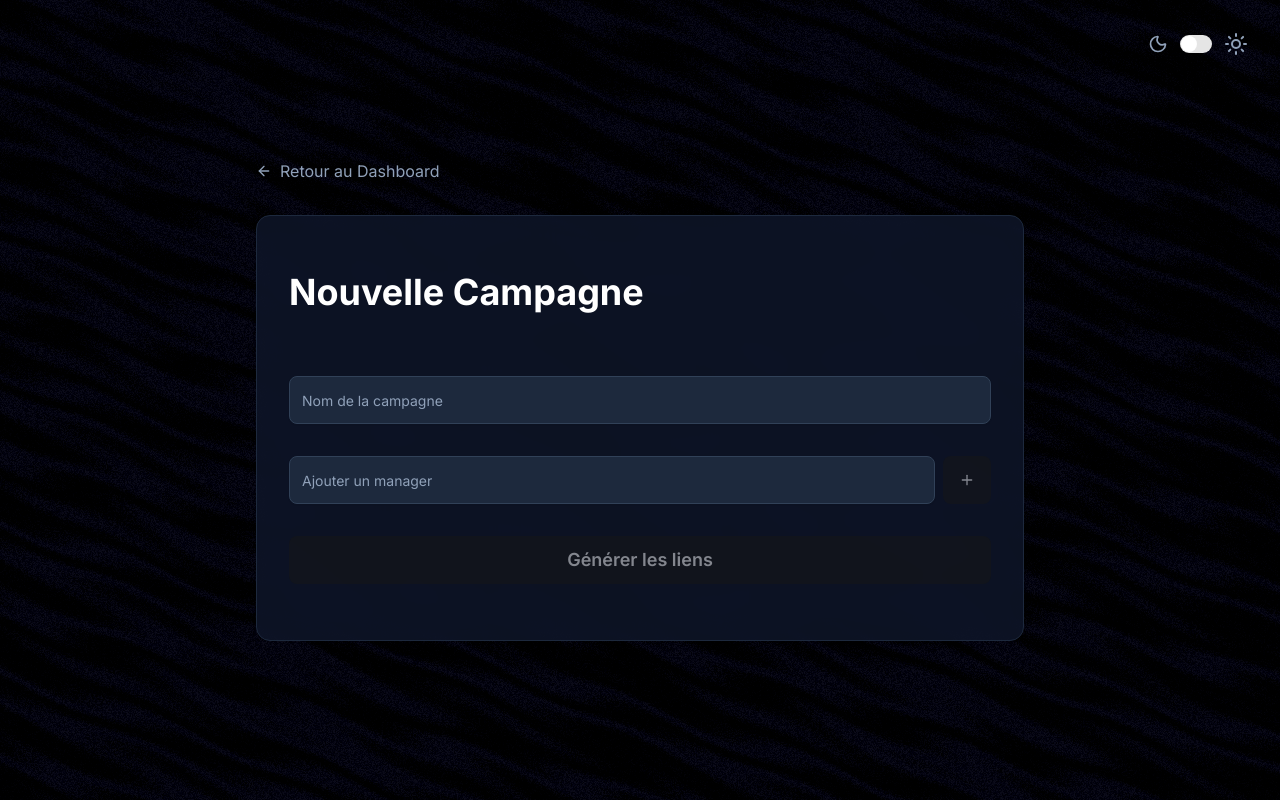
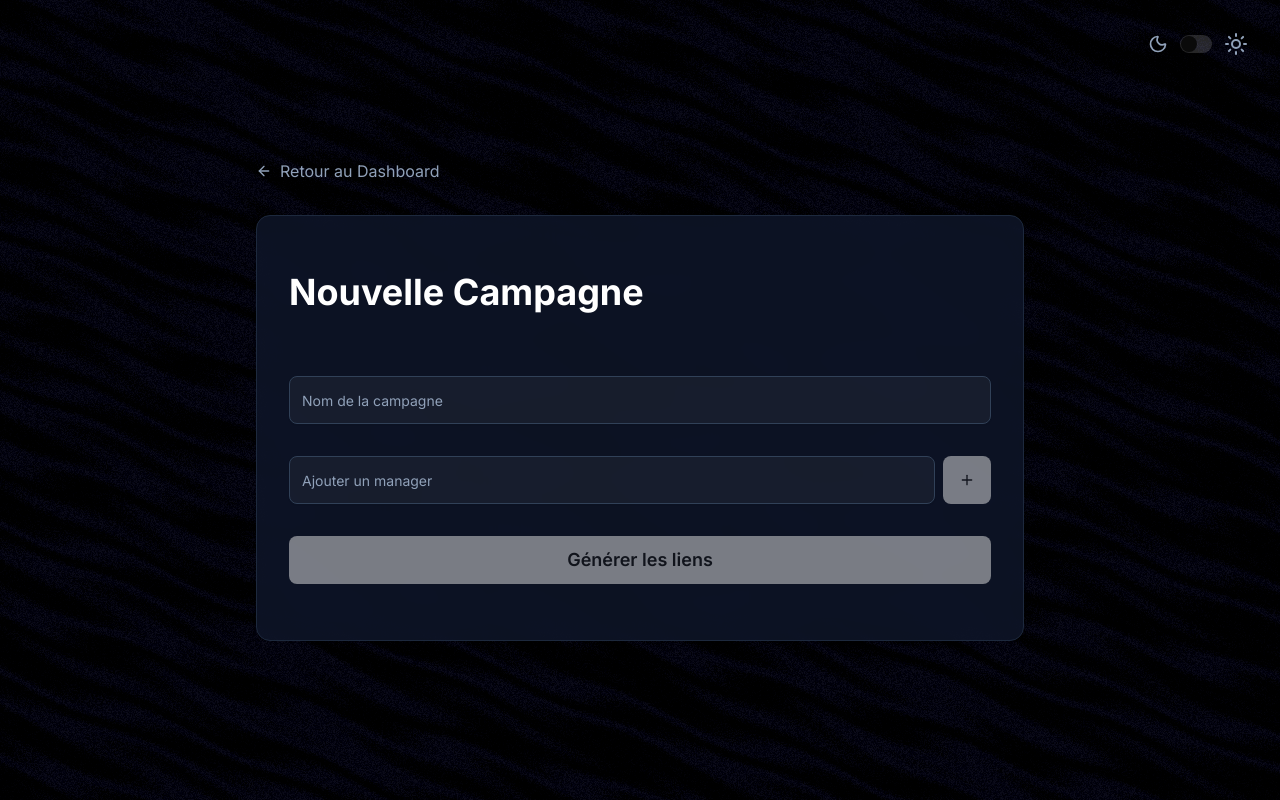
Before and after one commit to Priveetee/Mood, a Next.js app: page /admin/campaigns/new in a window 1280 px wide. Built offline with nearby package versions, Linux system fonts and the light colour scheme.

Commit message:
feat(theme): add persistence with next-themes

```diff
--- a/src/app/admin/layout.tsx
+++ b/src/app/admin/layout.tsx
@@ -1,12 +1,9 @@
 "use client";
 
-import { ThemeProvider, useTheme } from "./theme-context";
+import { useTheme } from "./theme-context";
 import Silk from "@/components/Silk";
 import { Switch } from "@/components/ui/switch";
 import { Sun, Moon } from "lucide-react";
-
-const lightThemeColor = "#64748b";
-const darkThemeColor = "#3f3f5a";
 
 function AdminBackground() {
   const { silkColor } = useTheme();
@@ -24,12 +21,7 @@ function AdminBackground() {
 }
 
 function ThemeSwitcher() {
-  const { isDarkTheme, setIsDarkTheme, setSilkColor } = useTheme();
-
-  const handleThemeChange = (isLight: boolean) => {
-    setIsDarkTheme(!isLight);
-    setSilkColor(isLight ? lightThemeColor : darkThemeColor);
-  };
+  const { isDarkTheme, setIsDarkTheme } = useTheme();
 
   return (
     <div className="absolute top-8 right-8 flex items-center space-x-3">
@@ -37,7 +29,7 @@ function ThemeSwitcher() {
       <Switch
         id="theme-switch"
         checked={!isDarkTheme}
-        onCheckedChange={handleThemeChange}
+        onCheckedChange={(isChecked) => setIsDarkTheme(!isChecked)}
       />
       <Sun className="h-6 w-6 text-slate-400" />
     </div>
@@ -50,10 +42,10 @@ export default function AdminLayout({
   children: React.ReactNode;
 }) {
   return (
-    <ThemeProvider>
+    <>
       <AdminBackground />
       <ThemeSwitcher />
       <div className="min-h-screen text-white">{children}</div>
-    </ThemeProvider>
+    </>
   );
 }
--- a/src/app/admin/theme-context.tsx
+++ b/src/app/admin/theme-context.tsx
@@ -1,31 +1,58 @@
 "use client";
 
-import React, { createContext, useState, useContext, ReactNode } from "react";
+import React, { createContext, useContext, useEffect, useState } from "react";
+import {
+  ThemeProvider as NextThemesProvider,
+  useTheme as useNextTheme,
+} from "next-themes";
 
+const lightThemeColor = "#64748b";
 const darkThemeColor = "#3f3f5a";
 
-interface ThemeContextType {
+interface CustomThemeContextType {
+  isDarkTheme: boolean;
+  setIsDarkTheme: (isDark: boolean) => void;
   silkColor: string;
   setSilkColor: (color: string) => void;
-  isDarkTheme: boolean;
-  setIsDarkTheme: (isDark: boolean) => void;
 }
 
-const ThemeContext = createContext<ThemeContextType | undefined>(undefined);
+const CustomThemeContext = createContext<CustomThemeContextType | undefined>(
+  undefined,
+);
 
-export const ThemeProvider = ({ children }: { children: ReactNode }) => {
-  const [isDarkTheme, setIsDarkTheme] = useState(true);
+export function ThemeProvider({ children }: { children: React.ReactNode }) {
+  return (
+    <NextThemesProvider attribute="class" defaultTheme="dark">
+      <CustomThemeProvider>{children}</CustomThemeProvider>
+    </NextThemesProvider>
+  );
+}
+
+function CustomThemeProvider({ children }: { children: React.ReactNode }) {
+  const { theme, setTheme } = useNextTheme();
   const [silkColor, setSilkColor] = useState(darkThemeColor);
 
+  const isDarkTheme = theme === "dark";
+
+  const setIsDarkTheme = (isDark: boolean) => {
+    setTheme(isDark ? "dark" : "light");
+  };
+
+  useEffect(() => {
+    setSilkColor(isDarkTheme ? darkThemeColor : lightThemeColor);
+  }, [isDarkTheme]);
+
   return (
-    <ThemeContext.Provider value={{ silkColor, setSilkColor, isDarkTheme, setIsDarkTheme }}>
+    <CustomThemeContext.Provider
+      value={{ isDarkTheme, setIsDarkTheme, silkColor, setSilkColor }}
+    >
       {children}
-    </ThemeContext.Provider>
+    </CustomThemeContext.Provider>
   );
-};
+}
 
 export const useTheme = () => {
-  const context = useContext(ThemeContext);
+  const context = useContext(CustomThemeContext);
   if (context === undefined) {
     throw new Error("useTheme must be used within a ThemeProvider");
   }
--- a/src/app/layout.tsx
+++ b/src/app/layout.tsx
@@ -1,25 +1,24 @@
 import type { Metadata } from "next";
 import { Inter } from "next/font/google";
+import { ThemeProvider } from "@/app/admin/theme-context";
 import "./globals.css";
-import { Toaster } from "@/components/ui/sonner";
 
 const inter = Inter({ subsets: ["latin"] });
 
 export const metadata: Metadata = {
-  title: "Create Next App",
-  description: "Generated by create next app",
+  title: "Mood App",
+  description: "Anonymous team mood polling",
 };
 
 export default function RootLayout({
   children,
-}: Readonly<{
+}: {
   children: React.ReactNode;
-}>) {
+}) {
   return (
-    <html lang="en">
+    <html lang="en" suppressHydrationWarning>
       <body className={inter.className}>
-        {children}
-        <Toaster richColors position="top-right" />
+        <ThemeProvider>{children}</ThemeProvider>
       </body>
     </html>
   );
```
